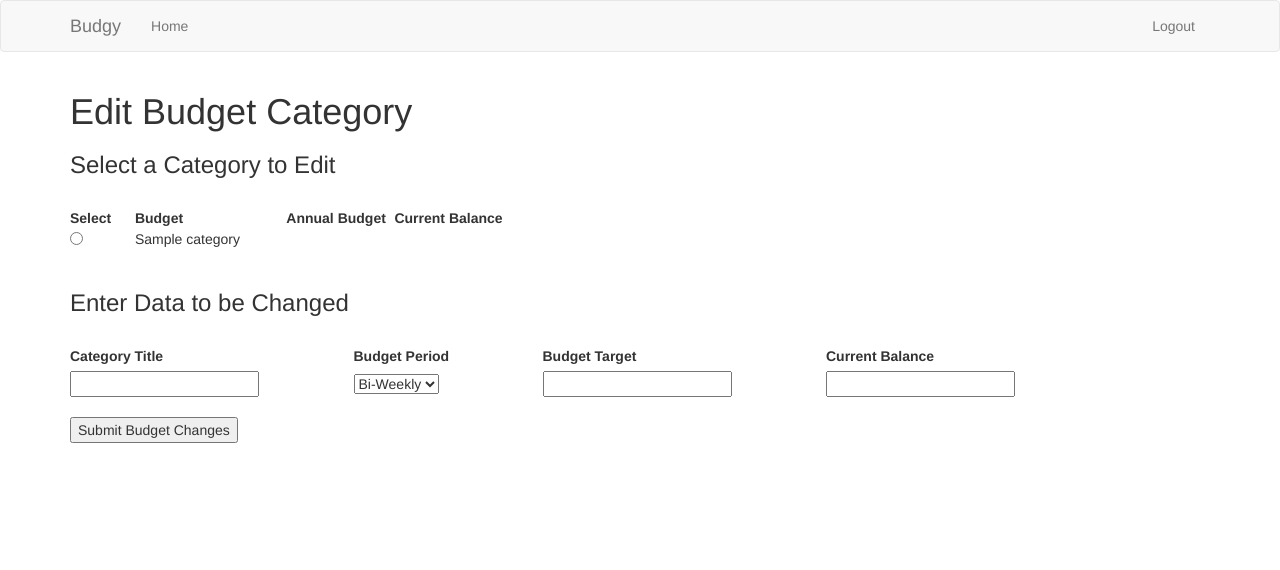
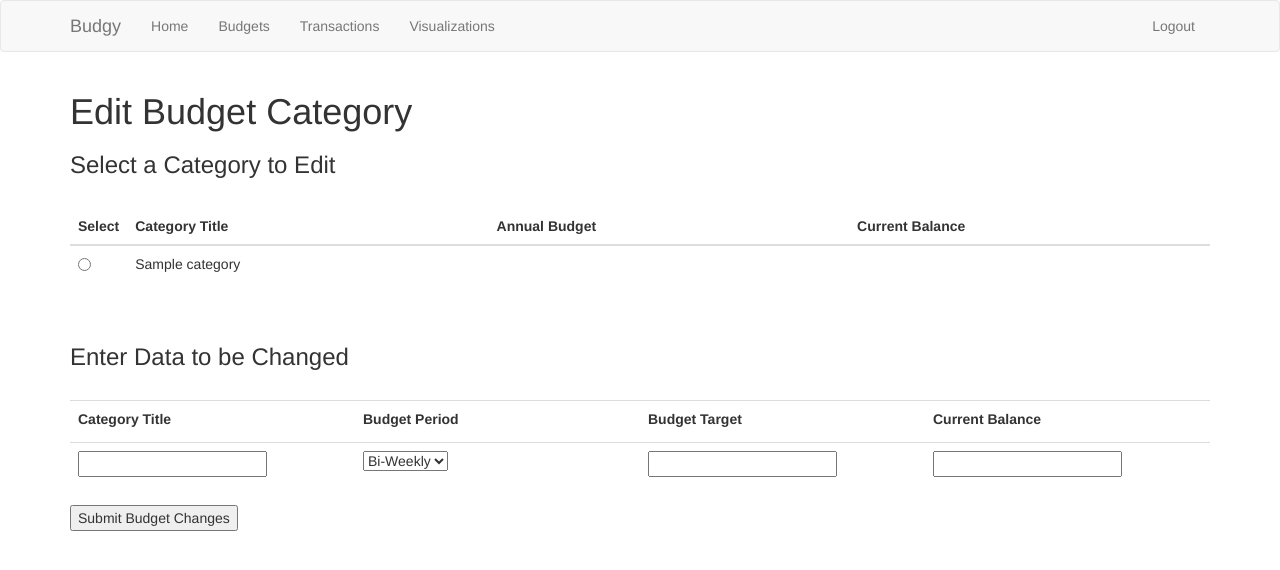
Before and after one commit to ClimberDude/budgy_app, a Flask app: page /budget/edit in a window 1280 px wide. Shown: the top 570 px of the page. Run offline with Flask 2, Linux system fonts and the light colour scheme; a user stored in the database is signed in; tables that the repository leaves empty hold one stand-in row (values such as "Sample post"); some libraries are stand-ins or nearby versions.

Commit message:
Budget Category Functionality
Adding:
- Budget Delete html page, route, form and functionality.

Changing:
- Table styling on budget_edit page
-"input' terminology changed to 'add' terminology
-combined end and delete pages into one.
- added nav-bar items on base html for the budget pages, prepared spots for the transaction and viz pages

Still need:
- implement budget end functionality
- cascading deletes for categories and their corrosponding histories.

```diff
--- a/app/main/forms.py
+++ b/app/main/forms.py
@@ -5,11 +5,11 @@ from wtforms.validators import DataRequired, Email, EqualTo, Optional, Validatio
 from app.models import User
 
 #Forms for manipulating Budget_Category and Budget_History objects
-class InputBudgetForm(FlaskForm):
+class AddBudgetForm(FlaskForm):
     category_title = StringField('Category Title', validators=[DataRequired()])
-    current_balance = DecimalField('Current Balance', validators=[])
+    current_balance = DecimalField('Current Balance', validators=[Optional()])
 
-    target_period = SelectField('Budget Period',choices=[(1,'Bi-Weekly'),(2,'Monthly'),(3,'Annual')],coerce=int)
+    target_period = SelectField('Budget Period',validators=[DataRequired()], choices=[(1,'Bi-Weekly'),(2,'Monthly'),(3,'Annual')],coerce=int)
     target_value = DecimalField("Budget Target",validators=[DataRequired()])
 
     submit = SubmitField("Submit Budget")
@@ -26,13 +26,12 @@ class EditBudgetForm(FlaskForm):
 
     submit = SubmitField("Submit Budget Changes")
 
-class EndBudgetForm(FlaskForm):
-
-    submit = SubmitField("End Category and Transfer Balance")
-
 class DeleteBudgetForm(FlaskForm):
 
-    submit = SubmitField("Permanently Delete Budget Category")
+    select_budget = RadioField('Select Budget', choices=[], validators=[DataRequired()], coerce=int)
+    delete_or_end_budget = RadioField('Delete or End?', choices=[(1,'Delete'),(2,'End')], validators=[DataRequired()], coerce=int)
+
+    submit = SubmitField("Delete or End Category")
 
 #Forms for manipulating Transaction objects
 class InputTransactionForm(FlaskForm):
--- a/app/main/routes.py
+++ b/app/main/routes.py
@@ -1,6 +1,6 @@
 from app import db
 from app.main import bp
-from app.main.forms import InputBudgetForm, EditBudgetForm
+from app.main.forms import AddBudgetForm, EditBudgetForm, DeleteBudgetForm
 
 from app.models import Budget_Category, Budget_History, Transaction
 
@@ -12,12 +12,13 @@ from flask_login import current_user, login_required
 @bp.route('/', methods=['GET', 'POST'])
 @bp.route('/landing', methods=['GET', 'POST'])
 def landing():
-    return render_template('landing.html',title='Landing Page')
+    return render_template('landing.html',
+                            title='Landing Page')
 
 @bp.route('/budget/add', methods=['GET', 'POST'])
 @login_required
 def budget_add():
-    form=InputBudgetForm()
+    form=AddBudgetForm()
     if form.validate_on_submit():
         budget_category= Budget_Category(id_user = current_user.id,
                                          category_title = form.category_title.data,
@@ -52,7 +53,6 @@ def budget_add():
 @bp.route('/budget/edit', methods=['GET', 'POST'])
 @login_required
 def budget_edit():
-
     #Populate the list of radio button choices with the current list of
     #budget categories
     radio_choices = [(c.id,c.category_title) for c in current_user.budget_categories.order_by(Budget_Category.category_title).all()]
@@ -125,12 +125,58 @@ def budget_edit():
                 db.session.add(current_history)
 
                 flash("Your annual budget target has been changed.")
-
+        #push all changes through to the database
         db.session.commit()
 
-        # flash('Changes successful!')
+        #reload the edit page for further edits
         return redirect(url_for('main.budget_edit'))
 
     return render_template('budgets/edit.html',
+                            title='edit_budget',
                            form=form,
                            budget_categories=budget_categories)
+
+@bp.route('/budget/delete', methods=['GET','POST'])
+@login_required
+def budget_delete():
+
+    #Populate the list of radio button choices with the current list of
+    #budget categories
+    radio_choices = [(c.id,c.category_title) for c in current_user.budget_categories.order_by(Budget_Category.category_title).all()]
+
+    #Pull all the current data for the categories for the current user, to display
+    budget_categories = current_user.budget_categories.order_by(Budget_Category.category_title).all()
+
+    #Instantiate the form
+    form = DeleteBudgetForm()
+
+    #Pass dynamic radio button data to the form
+    form.select_budget.choices = radio_choices
+
+    if form.validate_on_submit():
+        #Identify the category to be edited by pulling the data from the radio selection
+        category = current_user.budget_categories.filter_by(id=form.select_budget.data).first()
+
+        #Pull the user selection of whether to delete or end the category
+        delete_or_end=form.delete_or_end_budget.data
+
+        if delete_or_end == 1:
+            #Delete budget category
+            # TODO: remove any applicable budget history table entries along with the
+            #   budget category data. Look into adding cascading delete to the relationship in db model.
+            db.session.delete(category)
+            db.session.commit()
+
+            flash('The category has been deleted.')
+            return redirect(url_for('main.budget_delete'))
+        elif delete_or_end == 2:
+            # TODO: implement the end functionality once the database table has been updated to accept
+            #   a status character.
+
+            flash("Ending a category is not yet implemented.")
+            return redirect(url_for('main.budget_delete'))
+
+    return render_template('budgets/delete.html',
+                            title='Delete/End Budget',
+                            form=form,
+                            budget_categories=budget_categories)
--- a/app/main/templates/budgets/edit.html
+++ b/app/main/templates/budgets/edit.html
@@ -10,17 +10,19 @@
     <form class="form form-horizontal" method="post" role="form">
         {{ form.hidden_tag() }}
         {{ wtf.form_errors(form, hiddens="only") }}
-        <table class="w3-table-all">
+        <table class="table table-hover">
+            <thead>
+                <tr>
+                    <th>Select</th>
+                    <th class="col-md-4">Category Title</th>
+                    <th class="col-md-4">Annual Budget</th>
+                    <th class="col-md-4">Current Balance</th>
+                </tr>
+            </thead>
             <tbody>
-                <tr>
-                    <th style="width:15%">Select</th>
-                    <th style="width:35%">Budget</th>
-                    <th style="width:25%">Annual Budget</th>
-                    <th style="width:25%">Current Balance</th>
-                </tr>
                 {% for option in form.select_budget %}
                 <tr>
-                    <td>{{ option }}</td>
+                    <th scope='row'>{{ option }}</td>
                     {% for category in budget_categories if category.id == option.data%}
                     <td>{{ category.category_title }}</td>
                         {% for history in category.budget_history if history.status == 'C' %}
@@ -35,13 +37,13 @@
         <br>
         <h3>Enter Data to be Changed</h3>
         <br>
-        <table class="w3-table-all">
+        <table class="table table-hover">
             <tbody>
                 <tr>
-                    <th style="width:30%">{{ form.category_title.label }}</th>
-                    <th style="width:20%">{{ form.target_period.label }}</th>
-                    <th style="width:30%">{{ form.target_value.label }}</th>
-                    <th style="width:20%">{{ form.current_balance.label }}</th>
+                    <th scope="col-md-3">{{ form.category_title.label }}</th>
+                    <th class="col-md-3">{{ form.target_period.label }}</th>
+                    <th class="col-md-3">{{ form.target_value.label }}</th>
+                    <th class="col-md-3">{{ form.current_balance.label }}</th>
                 </tr>
                 <tr>
                     <td>{{ form.category_title }}</td>
@@ -49,14 +51,13 @@
                     <td>{{ form.target_value }}</td>
                     <td>{{ form.current_balance }}</td>
                 </tr>
-                <tr>
-                    <td><br> </td>
-                </tr>
-                <tr>
-                    <td>{{ form.submit }}</td>
-                </tr>
             </tbody>
         </table>
+        <div>
+            <p>
+                {{ form.submit }}
+            </p>
+        </div>
     </form>
 
 {% endblock %}
--- a/app/models.py
+++ b/app/models.py
@@ -53,6 +53,8 @@ class Budget_Category(db.Model):
     category_title = db.Column(db.String(64), index=True)
     current_balance = db.Column(db.DECIMAL)
     budget_history = db.relationship('Budget_History',backref='budget_category',lazy='dynamic')
+    # TODO: add an active or ended column to the database to keep track of categories that have
+    #   been ended by the user.
 
     def __repr__(self):
         return '<Budget Category {}>'.format(self.category_title)
--- a/app/templates/base.html
+++ b/app/templates/base.html
@@ -17,8 +17,23 @@
                 <a class="navbar-brand" href="{{ url_for('main.landing') }}">Budgy</a>
             </div>
             <div class="collapse navbar-collapse" id="bs-example-navbar-collapse-1">
-                <ul class="nav navbar-nav">
+                <ul class="nav navbar-nav mr-auto">
                     <li><a href="{{ url_for('main.landing') }}">{{ 'Home' }}</a></li>
+                    {% if current_user.is_authenticated %}
+                    <li class="nav-item dropdown">
+                        <a id="dropdown03" class="nav-link dropdown-toggle" href="#" data-toggle="dropdown" aria-haspopup="true" aria-expanded="false">
+                            Budgets
+                        </a>
+                        <ul class="dropdown-menu" aria-labelledby="dropdown03">
+                            <li class="dropdown-item"><a href="{{ url_for('main.budget_add') }}">Add New Budgets</a></li>
+                            <li class="dropdown-item"><a href="{{ url_for('main.budget_edit') }}">Edit Budgets</a></li>
+                            <li class="dropdown-item"><a href="{{ url_for('main.budget_delete') }}">Delete Budgets</a></li>
+                        </ul>
+                    </li>
+                    <li><a href="#">Transactions</a></li>
+                    <li><a href="#">Visualizations</a></li>
+                    {% endif %}
+
                 </ul>
                 <ul class="nav navbar-nav navbar-right">
                     {% if current_user.is_anonymous %}
```
Also changed, not shown: app/main/templates/budgets/delete.html (added, +51 -0 lines), app/main/templates/transactions/add.html (added), app/main/templates/transactions/delete.html (added), app/main/templates/transactions/edit.html (added), budgy.db.
